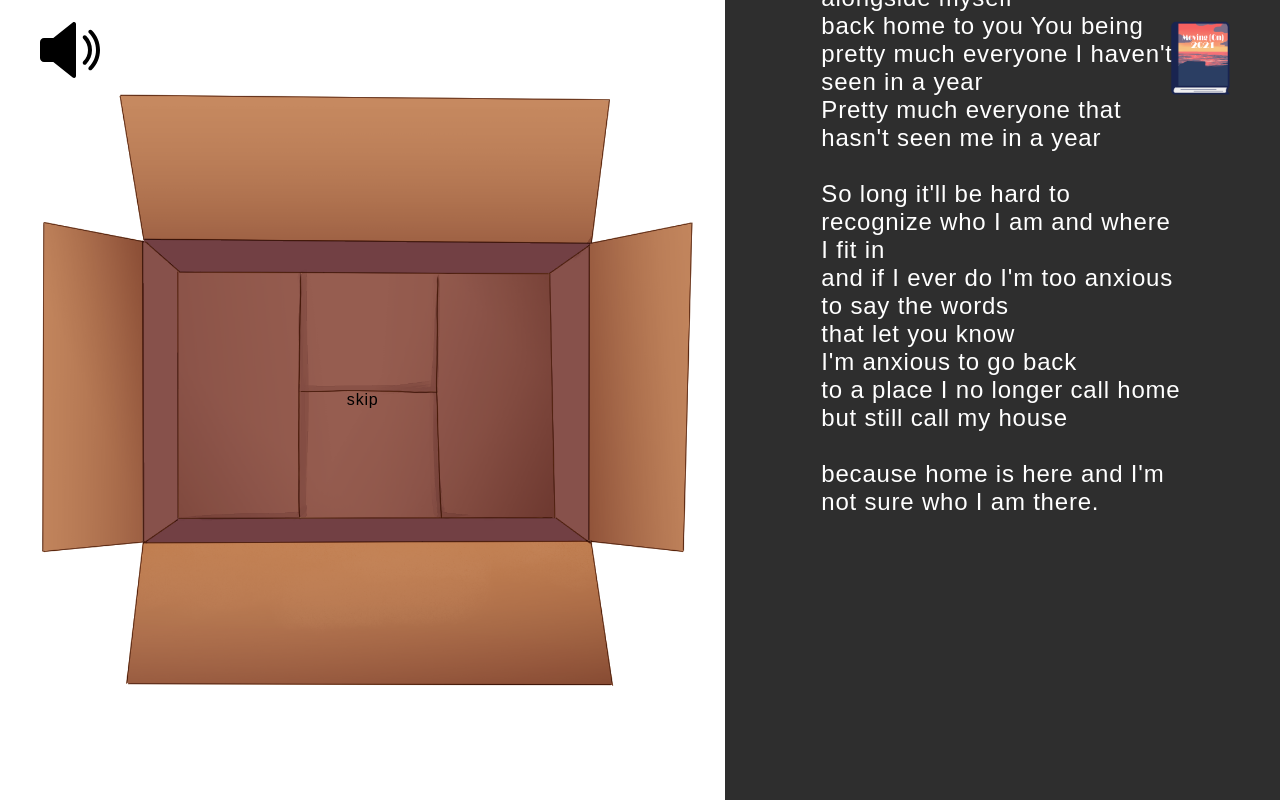
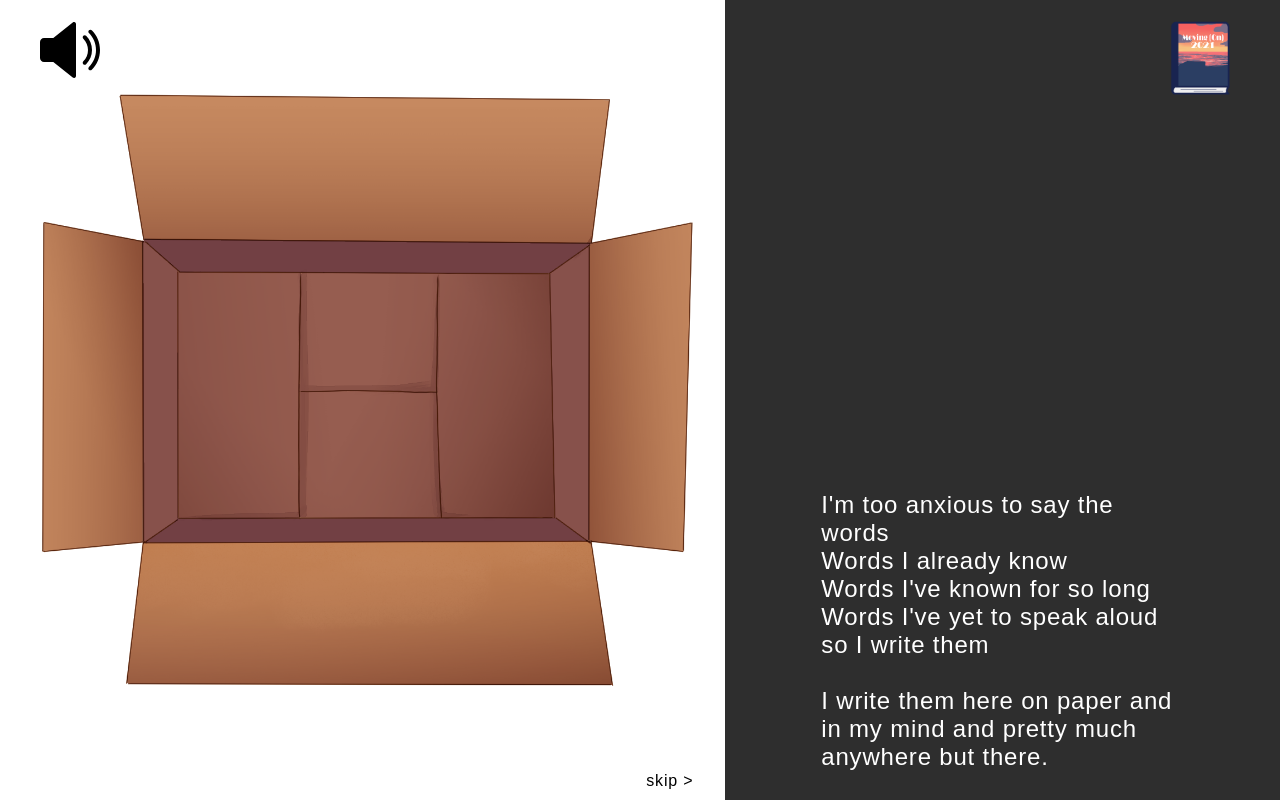
Before and after one commit to emmyc/moving-on, a React (Create React App) app: page /conclusion in a window 1280 px wide. Built offline with nearby package versions, Linux system fonts and the light colour scheme; a web font is replaced by a local one.

Commit message:
implement frame transition:

```diff
--- a/src/components/Conclusion.js
+++ b/src/components/Conclusion.js
@@ -7,7 +7,11 @@ import OpenBoxPNG from '../assets/discardbox_open.png';
 import '../styles/Conclusion.scss';
 import anime from 'animejs';
 
-const POEMS = [
+const ITEMS = [
+  {
+    visual:
+     <img id='conclusion-box' src={OpenBoxPNG} />,
+    poem:
       <p className='poem' key={0}>
         I&apos;m too anxious to say the words<br/>
         Words I already know<br/>
@@ -32,6 +36,17 @@ const POEMS = [
         <br/><br/>
         because home is here and I&apos;m not sure who I am there.
       </p>,
+  },
+  {
+    visual:
+      <div id='conclusion-box'>
+        <div id='plane-window'>
+          <video controls autoPlay muted>
+            <source src='/assets/videos/plane-window.mp4' type='video/mp4'/>
+          </video>
+        </div>
+      </div>,
+    poem:
       <p className='poem' key={1}>
         All packed up!
         <br/><br/>
@@ -56,6 +71,7 @@ const POEMS = [
         and I&apos;m still picking up the pieces<br/>
         So why do I have to give away this piece of myself?
       </p>,
+  },
 ];
 
 function Frame(props) {
@@ -64,11 +80,13 @@ function Frame(props) {
     timeline.current = anime.timeline({
       autoplay: false,
       easing: 'easeInSine',
-    });
-
-    timeline.current?.add({
+    }).add({
+      targets: ['#conclusion-left', '#conclusion-right'],
+      opacity: [0, 1],
+      duration: 2000,
+    }).add({
       targets: '#poem',
-      translateY: -500,
+      translateY: '-100vh',
       duration: 5000,
     }).add({
       duration: 1000,
@@ -81,9 +99,7 @@ function Frame(props) {
         props.incFrame();
       },
     });
-  }, []);
 
-  useEffect(() => {
     timeline.current?.pause();
     timeline.current?.seek(0);
     const timeout = setTimeout(() => {
@@ -92,22 +108,21 @@ function Frame(props) {
     return () => clearTimeout(timeout);
   }, []);
 
+  useEffect(() => {
+    timeline.current?.play();
+  }, [props]);
+
   return (
     <>
       <div id='conclusion-left'>
-        <img id='conclusion-box' src={OpenBoxPNG} />
-        {/* <div id='plane-window'>
-          <video controls autoPlay muted>
-            <source src='/assets/videos/plane-window.mp4' type='video/mp4'/>
-          </video>
-        </div> */}
+        {ITEMS[props.frame].visual}
         <div id='skip-conclusion'>
-          skip
+          skip &gt;
         </div>
       </div>
       <div id='conclusion-right'>
         <div id='poem'>
-          {POEMS[0]}
+          {ITEMS[props.frame].poem}
         </div>
       </div>
     </>
@@ -134,11 +149,10 @@ function RestartScreen() {
 
 export default function Conclusion() {
   const [frame, setFrame] = useState(0);
-  setFrame;
   return (
     <div id='conclusion'>
-      {frame === 0 && <Frame incFrame={() => setFrame(frame+1)}/>}
-      {frame === 1 && <RestartScreen/>}
+      {frame < 2 && <Frame frame={frame} incFrame={() => setFrame(frame+1)}/>}
+      {frame === 2 && <RestartScreen/>}
     </div>
   );
 }
--- a/src/styles/Conclusion.scss
+++ b/src/styles/Conclusion.scss
@@ -12,8 +12,9 @@
   flex: 2;
   background-color: #ffffff;
   display: flex;
+  flex-direction: column;
   justify-content: center;
-  align-items: center;
+  align-items: flex-end;
 }
 
 #conclusion-right {
@@ -25,15 +26,12 @@
   overflow: hidden;
 }
 
-#skip-conclusion {
-  position: absolute;
-  cursor: pointer;
-  // bottom: 20px;
-}
-
 #conclusion-box {
   width: 100%;
   height: auto;
+  display: flex;
+  justify-content: center;
+  align-items: center;
 }
 
 #plane-window {
@@ -55,8 +53,18 @@
   min-height: 56.25vw;
 }
 
+#skip-conclusion {
+  width: inherit;
+  position: absolute;
+  bottom: 10px;
+  padding-right: 2em;
+  cursor: pointer;
+}
+
 .poem {
   text-align: left;
+  position: absolute;
+  top: 100vh;
 }
 
 #restart-screen {
```
Lines whose indentation alone changed are shown as unchanged.
